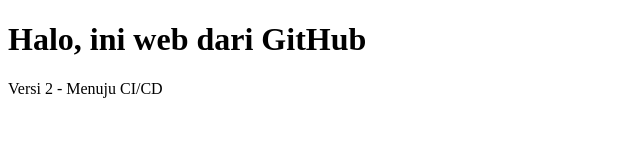
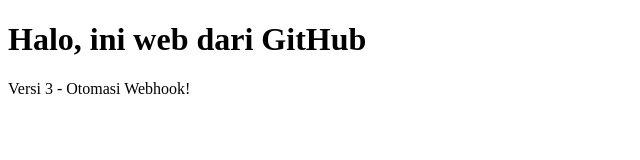
Before and after one commit to tirfatir335/latihan-cicd, a plain HTML site: page public/index.html in a window 1280 px wide. Shown: the full height of the page, 0-640 px from the left. Drawn offline with Linux system fonts and the light colour scheme.

Commit message:
Update index.html

```diff
--- a/public/index.html
+++ b/public/index.html
@@ -5,6 +5,6 @@
 </head>
 <body>
 <h1>Halo, ini web dari GitHub</h1>
-<p>Versi 2 - Menuju CI/CD</p>
+<p>Versi 3 - Otomasi Webhook!</p>
 </body>
 </html>
```
